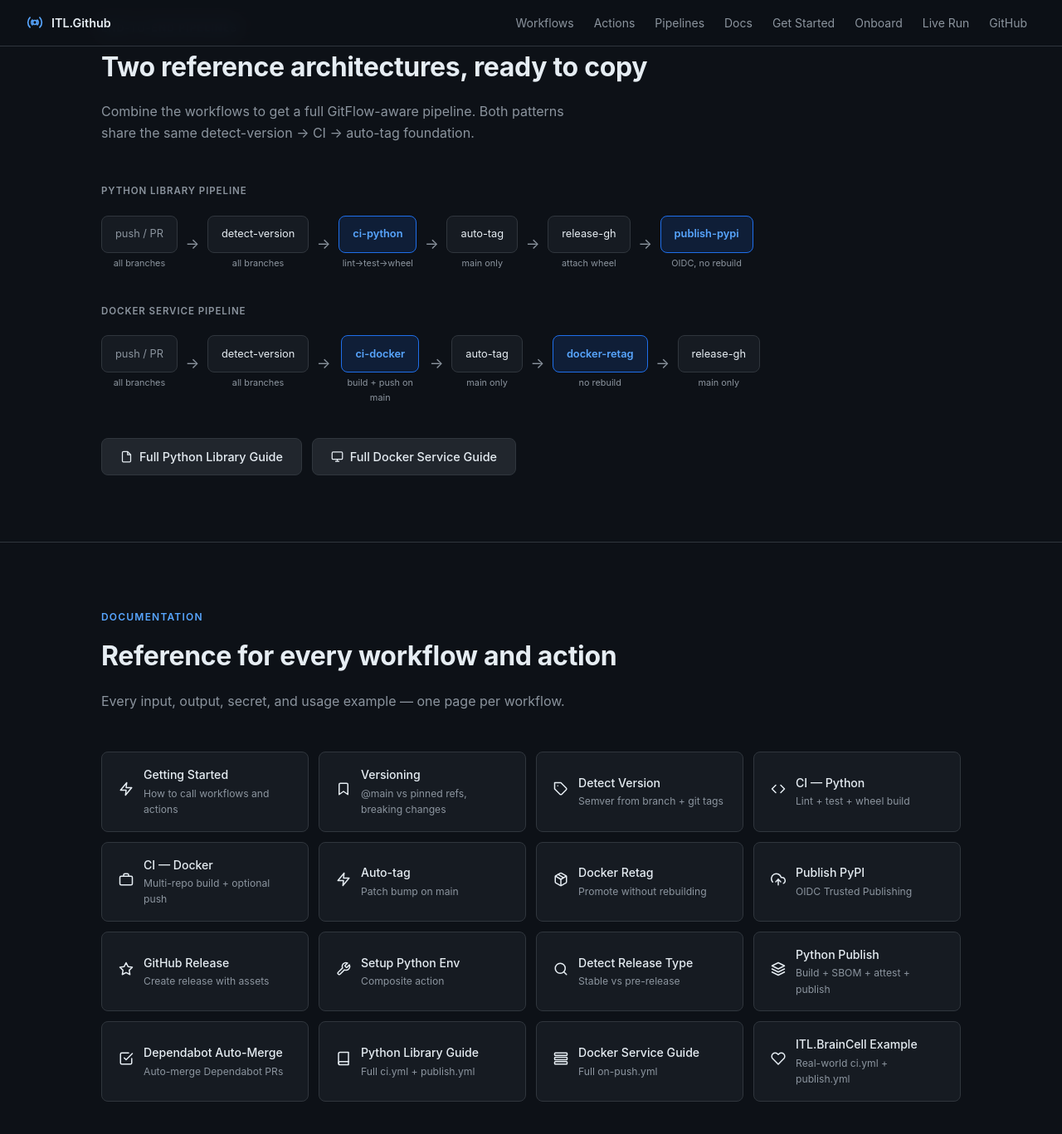
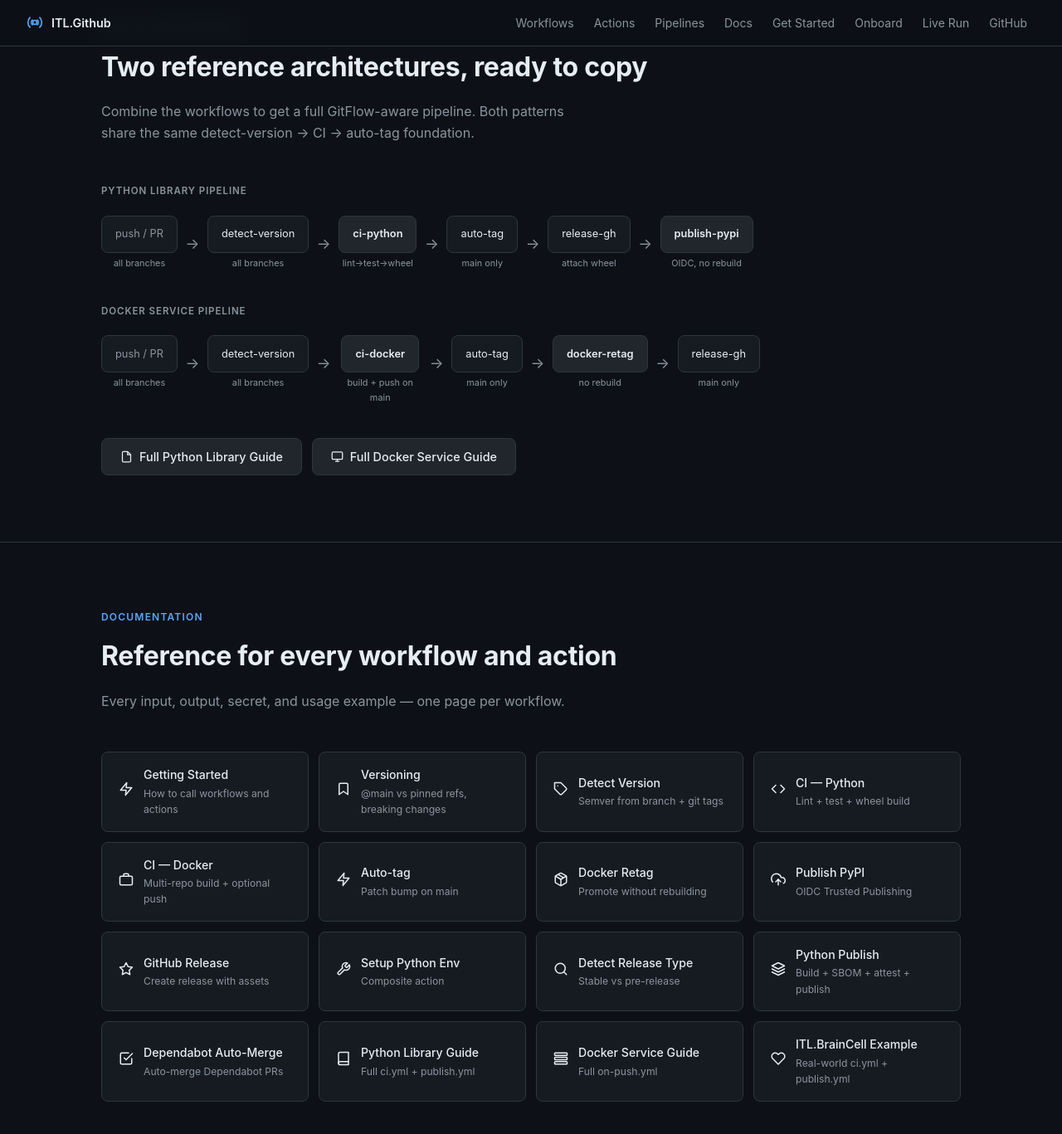
Before and after one commit to ITlusions/ITL.Github, a Jekyll site: the page docs/index.html, which Jekyll copies as it is, in a window 1280 px wide and 1400 px high, scrolled down 2895 px. Shown: the top 1367 px of the window at 83% size. Built offline with Jekyll 4.4.1, drawn with Linux system fonts in a browser that asks for light colours.

Commit message:
fix: update flow-box styles for improved visual consistency

```diff
--- a/docs/index.html
+++ b/docs/index.html
@@ -225,9 +225,9 @@
       color: var(--text);
     }
     .flow-box.highlight {
-      background: var(--accent-glow);
-      border-color: var(--accent);
-      color: var(--accent2);
+      background: var(--surface2);
+      border-color: var(--border);
+      color: var(--text);
       font-weight: 600;
     }
     .flow-box.muted { color: var(--muted); }
```
